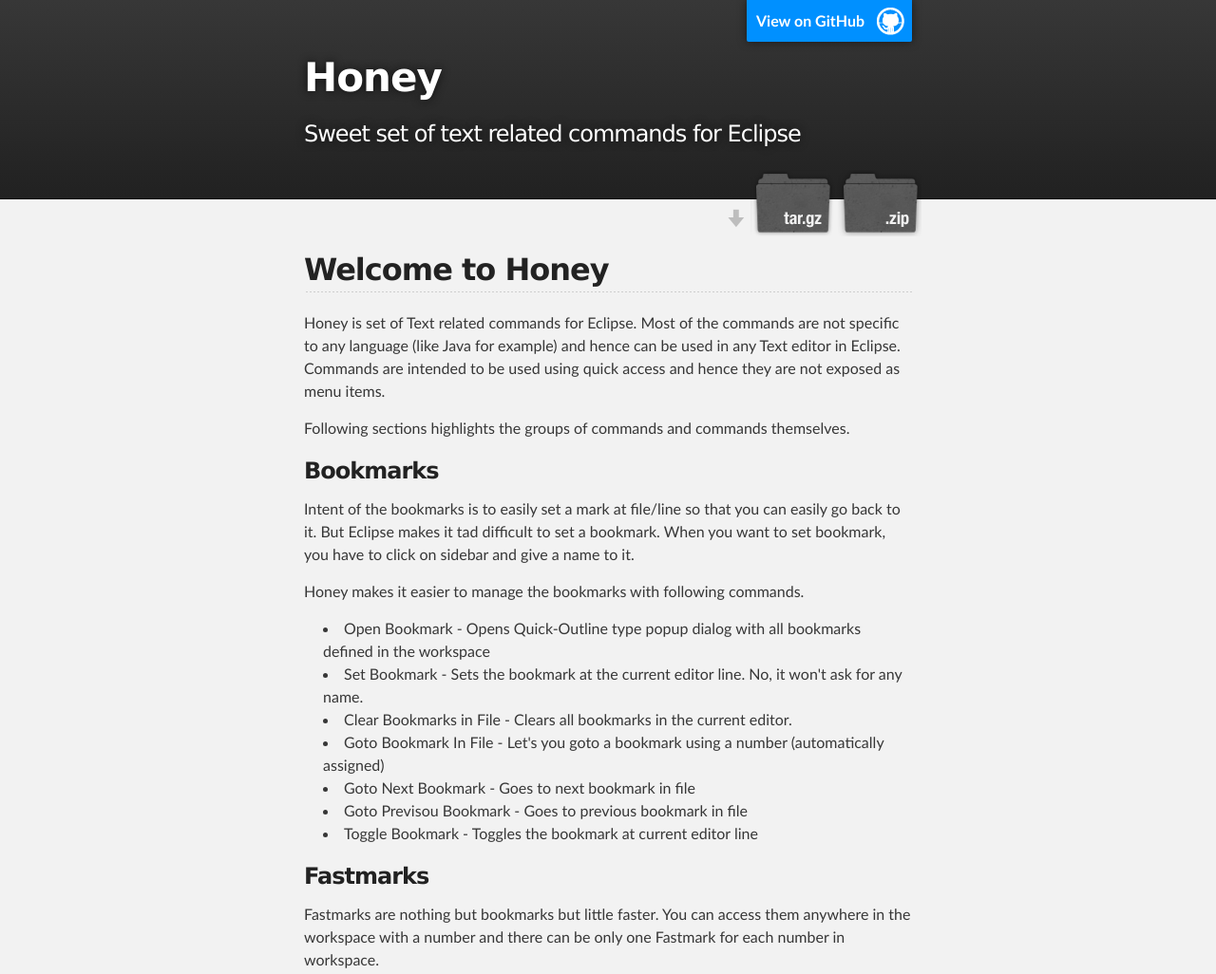
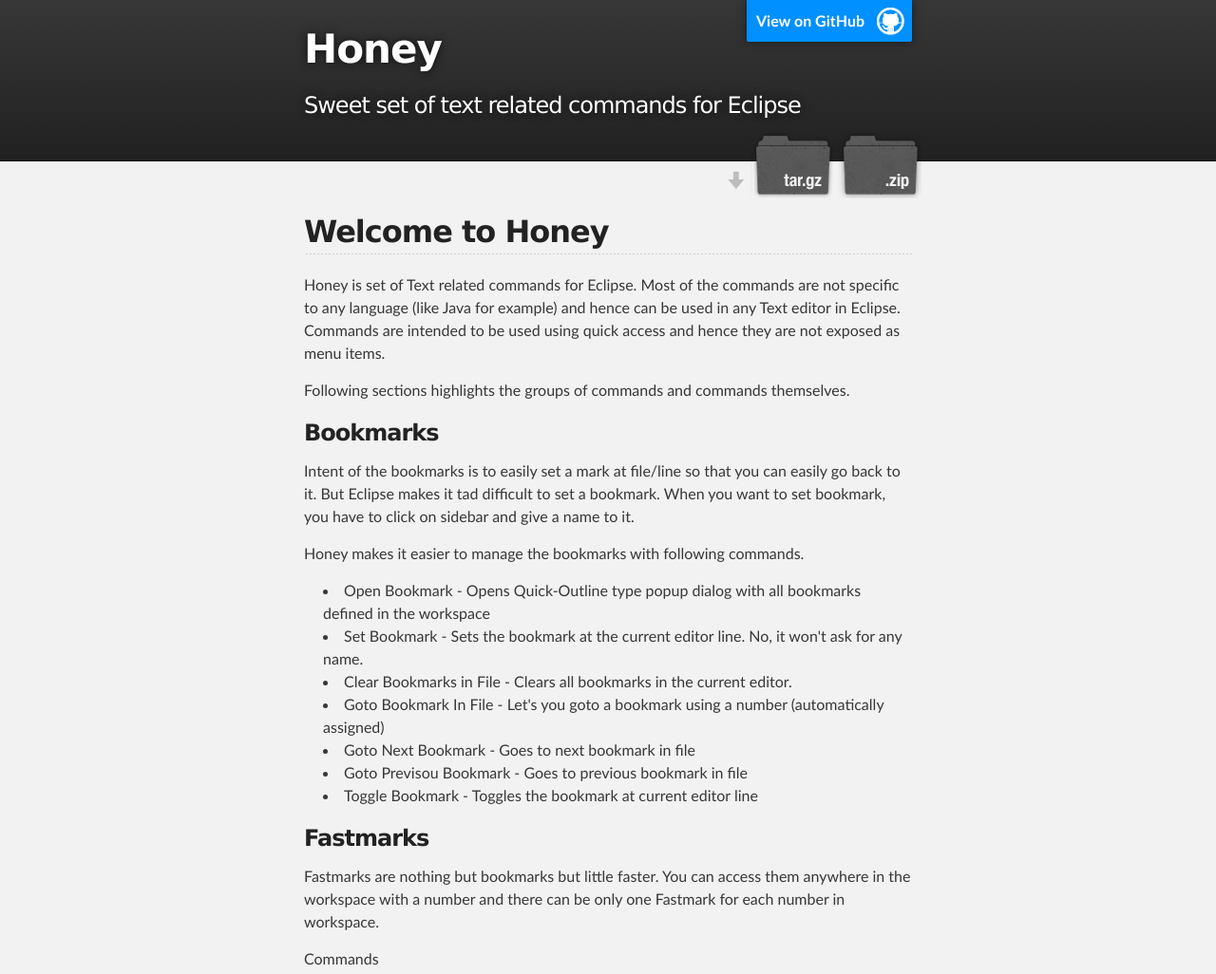
Before and after one commit to brsanthu/honey, a plain HTML site: page index.html in a window 1280 px wide. Shown: the top 1026 px of the page at 95% size. Drawn offline with Linux system fonts and the light colour scheme.

Commit message:
Update stylesheet.css

```diff
--- a/stylesheets/stylesheet.css
+++ b/stylesheets/stylesheet.css
@@ -301,7 +301,7 @@ Full-Width Styles
   background: linear-gradient(top, #373737, #212121);
 }
 
-#header_wrap .inner {
+#header_wrap1 .inner {
   padding: 50px 10px 30px 10px;
 }
 
```
